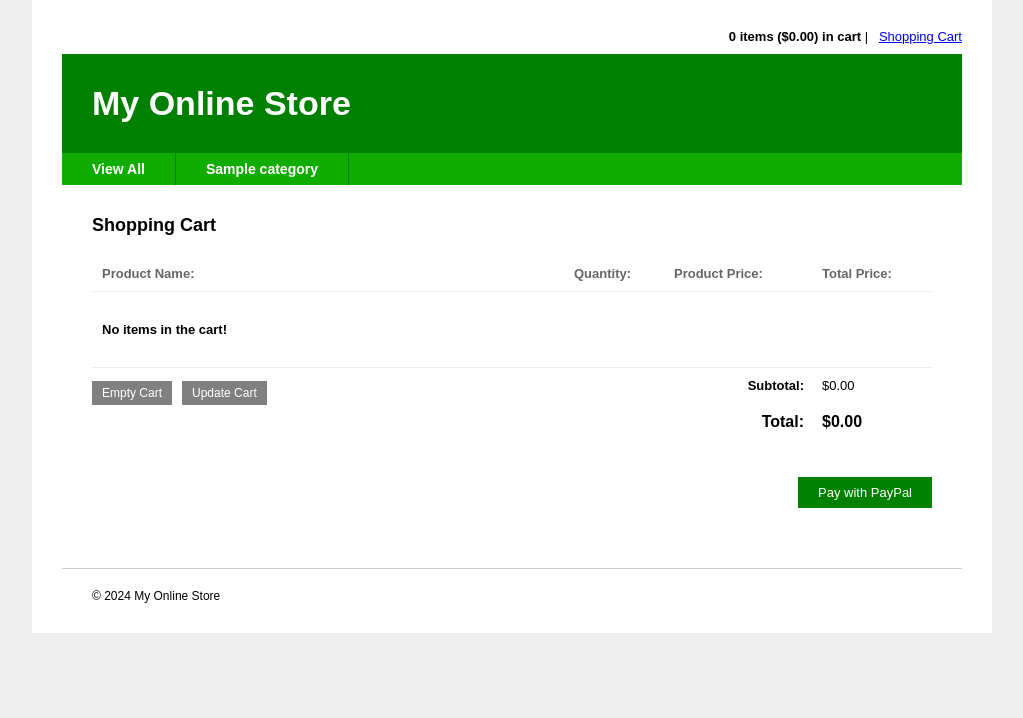
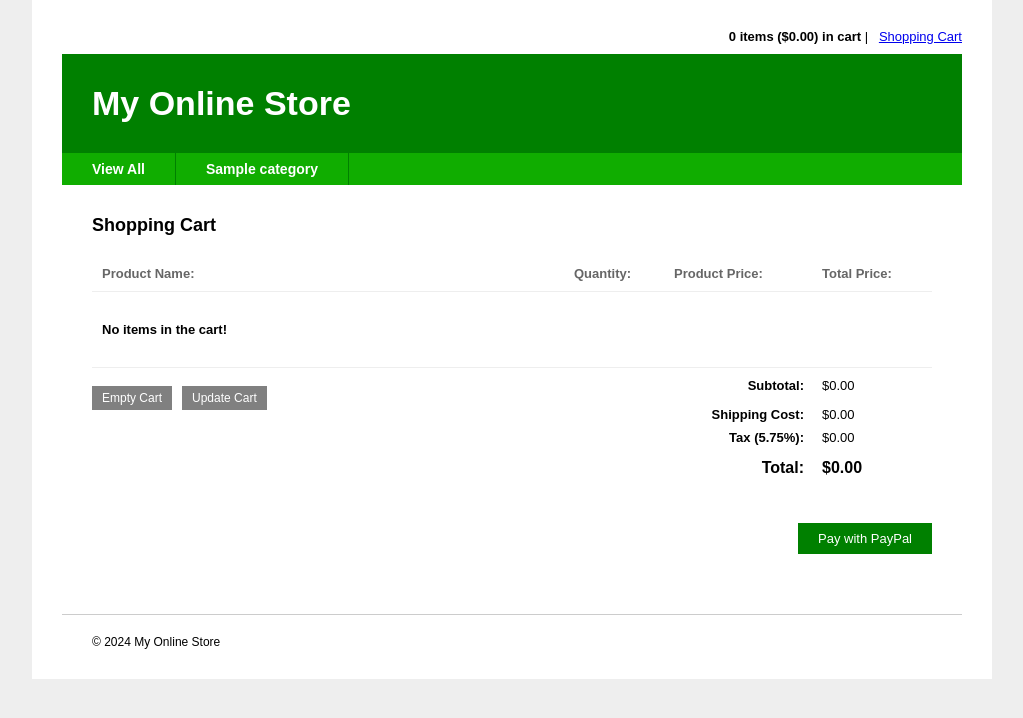
Before and after one commit to kylechambersdev/studioweb-tutorials, a PHP site: page /studioweb-tutorials/cart.php in a window 1280 px wide. Shown: the part 21-739 px from the top of the page, without its empty margins (128-1151 px from the left). Run offline with PHP 8.4, Linux system fonts and the light colour scheme; tables that the repository leaves empty or names only in its code hold one stand-in row (values such as "Sample post").

Commit message:
completed

```diff
--- a/paypal-cart/app/init.php
+++ b/paypal-cart/app/init.php
@@ -20,6 +20,8 @@ define('SITE_NAME', 'My Online Store'); //first term is variable, second term is
 define('SITE_PATH', 'http://localhost:8888/studioweb-tutorials/paypal-cart/');
 define('IMAGE_PATH', SITE_PATH.'resources/images/'); //concatenation
 
+define('SHOP_TAX', .0575 );
+
 //include objects
 include("app/models/m_template.php");
 include("app/models/m_categories.php");
@@ -33,3 +35,8 @@ $Products = new Products();
 $Cart = new Cart();
 
 session_start();
+
+//global
+//sets total items in top right of every page (sets when page loads but not if user updates/empties cart while on the page b/c init.php only runs on page load)
+$Template->set_data('cart_total_items', $Cart->get_total_items());
+$Template->set_data('cart_total_cost', $Cart->get_total_cost());
--- a/paypal-cart/app/models/m_cart.php
+++ b/paypal-cart/app/models/m_cart.php
@@ -83,6 +83,31 @@ class Cart
     }
 
     /**
+     * Update the number of items in the cart
+     *
+     * @access public
+     * @param int, int
+     * @return null
+     */
+    public function update($id, $num)
+    {
+        if($num == 0)
+        {
+            //if number of items is 0, remove item from cart
+            unset($_SESSION['cart'][$id]);
+            if(empty($_SESSION['cart']))
+            {
+                unset($_SESSION['cart']);
+            }
+        }
+        else
+        {
+            //updates number of items for calculation of total price
+            $_SESSION['cart'][$id] = $num;
+        }
+    }
+
+    /**
      * Empties all items from cart
      *
      * @access public
@@ -92,6 +117,89 @@ class Cart
     public function empty_cart()
     {
         unset($_SESSION['cart']);
+    }
+
+    /**
+     * Return the total number of items in the cart
+     *
+     * @access public
+     * @param
+     * @return int
+     */
+    public function get_total_items()
+    {
+        $num=0;
+        if(isset($_SESSION['cart']))
+        {
+            foreach($_SESSION['cart'] as $item)
+            {
+                $num += $item;
+            }
+        }
+        return $num;
+    }
+
+    /**
+     * Return total cost of all items in cart
+     *
+     * @access public
+     * @param
+     * @return int
+     */
+    public function get_total_cost()
+    {
+        $num = '0.00';
+        if(isset($_SESSION['cart']))
+        {
+            //if items to display
+
+            //get product ids
+            $ids = $this->get_ids();
+
+            //get product prices
+            global $Products;
+            $prices = $Products->get_prices($ids);
+
+            //loop through, adding the cost of each item * the number of the item in the cart to $num each time
+            if($prices != NULL)
+            {
+                foreach($prices as $price)
+                {
+                    //get price from price array and multiply by number of that item in cart, loops through each item in the cart, and adds it to total price $num each time
+                    //doubleval() is used to ensure that the price is a float
+                    $num += doubleval($price['price'] * $_SESSION['cart'][$price['id']]);
+                }
+            }
+        }
+        return $num;
+    }
+
+    /**
+     * Return the shipping cost for the total cost of items in the cart
+     *
+     * @access public
+     * @param double
+     * @return double
+     */
+    public function get_shipping_cost($total)
+    {
+        if($total > 200)
+        {
+            return 40.00;
+        }
+        else if ($total > 50)
+        {
+            return 15.00;
+        }
+        else if ($total > 10)
+        {
+            return 4.00;
+        }
+        else
+        {
+            return 2.00;
+        }
+
     }
 
     /**
@@ -119,7 +227,9 @@ class Cart
         {
             //products to display
             $line = 1;
+            $shipping = 0;
 
+            //loop through each product in cart
             foreach($products as $product)
             {
                 //create new item in cart
@@ -134,6 +244,8 @@ class Cart
                 $data .= '<div class="col2"><input name="product' . $product['id'] . '" value="' . $_SESSION['cart'][$product['id']] . '"></div>';
                 $data .= '<div class="col3">$' . $product['price'] . '</div>';
                 $data .= '<div class="col4">$' . $product['price'] * $_SESSION['cart'][$product['id']] . '</div></li>';
+                //
+                $shipping += ($this->get_shipping_cost($product['price'] * $_SESSION['cart'][$product['id']]));
 
                 $total += $product['price'] * $_SESSION['cart'][$product['id']];
                 $line++;
@@ -142,8 +254,16 @@ class Cart
                 //add subtotal row
                 $data .= '<li class="subtotal_row"><div class="col1">Subtotal:</div><div class="col2">$' . $total . '</div></li>';
 
+                //shipping
+                $data .= '<li class="shipping_row"><div class="col1">Shipping Cost:</div><div class="col2">$' . number_format($shipping, 2) . '</div></li>';
+
+                if(SHOP_TAX > 0)
+                {
+                    $data .= '<li class="taxes_row"><div class="col1">Tax (' . (SHOP_TAX * 100) . '%):</div><div class="col2">$' . number_format(SHOP_TAX * $total, 2) . '</div></li>';
+                }
+
                 //add total row
-                $data .= '<li class="total_row"><div class="col1">Total:</div><div class="col2">$' . $total . '</div></li>';
+                $data .= '<li class="total_row"><div class="col1">Total:</div><div class="col2">$' . number_format(($total * (1 + SHOP_TAX)) + $shipping, 2) . '</div></li>';
 
         }
         else
@@ -154,6 +274,15 @@ class Cart
             //add subtotal row
             $data .= '<li class="subtotal_row"><div class="col1">Subtotal:</div><div class="col2">$0.00</div></li>';
 
+            //shipping
+            $data .= '<li class="shipping_row"><div class="col1">Shipping Cost:</div><div class="col2">$0.00</div></li>';
+
+            //taxes
+            if(SHOP_TAX > 0)
+            {
+                $data .= '<li class="taxes_row"><div class="col1">Tax (' . (SHOP_TAX * 100) . '%):</div><div class="col2">$0.00</div></li>';
+            }
+
             //add total row
             $data .= '<li class="total_row"><div class="col1">Total:</div><div class="col2">$0.00</div></li>';
         }
--- a/paypal-cart/app/models/m_products.php
+++ b/paypal-cart/app/models/m_products.php
@@ -157,6 +157,48 @@
     }
 
     /**
+     * Return an array of price info for specified ids
+     *
+     * @access public
+     * @param array
+     * @return array
+     */
+    public function get_prices($ids)
+    {
+        $data = array();
+
+        //create comma separated list of ids
+        $items = '';
+        foreach($ids as $id)
+        {
+            if($items != '')
+            {
+                $items .= ',';
+            }
+            $items .= $id;
+        }
+
+        //get multiple product info based on list of ids
+        if($result = $this->Database->query("SELECT id, price FROM " . $this->db_table . " WHERE id IN ($items) ORDER BY name"))
+        {
+            if($result->num_rows > 0)
+            {
+                while ($row = $result->fetch_array())
+                {
+                    //organize data in array = $data
+                    $data[] = array(
+                        'id' => $row['id'],
+                        'price' => $row['price']
+                    );
+
+                }
+            }
+        }
+        //return the array of ids and prices
+        return $data;
+    }
+
+    /**
      * Check to see if product exists in the database
      *
      * @access public
--- a/paypal-cart/app/views/includes/public_header.php
+++ b/paypal-cart/app/views/includes/public_header.php
@@ -9,7 +9,21 @@
 <body class="<?php $this->get_data('page_class'); ?>">
     <div id="wrapper">
         <div class="secondarynav">
-            <strong>0 items ($0.00) in cart</strong>&nbsp;| &nbsp;
+            <!-- setting get_data to false will prevent the data from being displayed -->
+            <strong>
+            <?php
+            //get total items and costs, and set to variables
+            $items = $this->get_data('cart_total_items', FALSE);
+            $price = $this->get_data('cart_total_cost', FALSE);
+            if($items == 1)
+            {
+                echo $items . ' item ($' . $price . ') in cart';
+            }
+            else
+            {
+                echo $items . ' items ($' . $price . ') in cart';
+            }
+            ?></strong>&nbsp;| &nbsp;
             <a href="<?php echo SITE_PATH; ?>cart.php">Shopping Cart</a>
         </div>
         <h1><?php echo SITE_NAME; ?></h1>
--- a/paypal-cart/app/views/v_public_product.php
+++ b/paypal-cart/app/views/v_public_product.php
@@ -7,7 +7,7 @@
     <div class="price">$<?php $this->get_data('prod_price'); ?></div>
     <div class="description"><?php $this->get_data('prod_description'); ?></div>
 
-    <a href="cart?add=<?php $this->get_data('products'); ?>" class="button">Add to cart</a>
+    <a href="cart.php?id=<?php $this->get_data('prod_id'); ?>" class="button">Add to cart</a>
 
         <?php $this->get_data('products'); ?>
 
--- a/paypal-cart/cart.php
+++ b/paypal-cart/cart.php
@@ -32,11 +32,41 @@ if(isset($_GET['id']) && is_numeric($_GET['id']))
     $Template->redirect(SITE_PATH . 'cart.php');
 }
 
+//check if emtpy is in url, indicating user clicked emtpy cart button
 if(isset($_GET['empty']))
 {
     $Cart->empty_cart();
+    //sets total items in top right of every page
+    $Template->set_data('cart_total_items', 0);
+    $Template->set_data('cart_total_cost', '0.00');
     $Template->set_alert('Shopping cart emptied!', 'success');
     $Template->redirect(SITE_PATH . 'cart.php');
+}
+
+//check if user has clicked the update cart button
+if(isset($_POST['update']))
+{
+    //get all ids of products in cart
+    $ids = $Cart->get_ids();
+
+    //make sure we have ids to work with
+    if($ids != NULL)
+    {
+        foreach($ids as $id)
+        {
+            if(is_numeric($_POST['product' . $id]))
+            {
+                $Cart->update($id, $_POST['product' . $id]);
+            }
+        }
+    }
+    //sets total items in top right of every page
+    $Template->set_data('cart_total_items', $Cart->get_total_items());
+    $Template->set_data('cart_total_cost', $Cart->get_total_cost());
+
+
+    //add alert
+    $Template->set_alert('Number of items in cart updated!', 'success');
 }
 
 //get items in cart
--- a/paypal-cart/resources/css/style.css
+++ b/paypal-cart/resources/css/style.css
@@ -253,7 +253,7 @@ h1 {
 
 .shoppingcart .buttons_row {
     position: relative;
-    top: -60px; /*-101px*/
+    top: -101px;
 }
 
 .shoppingcart .submit_row {
```
